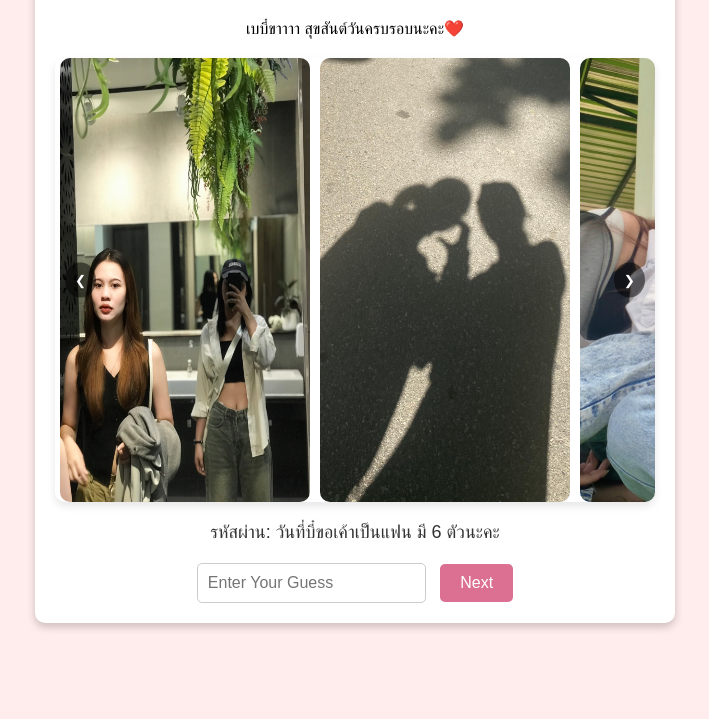
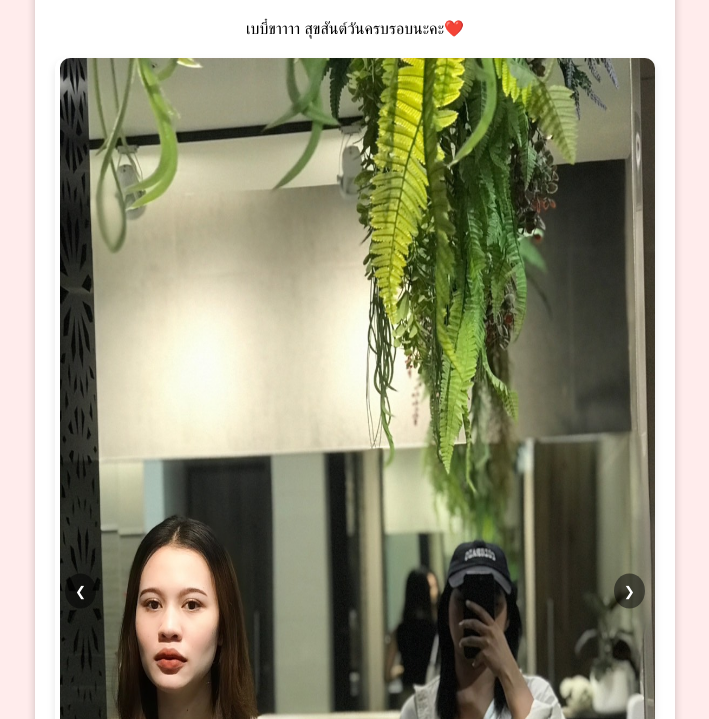
Before and after one commit to nattida24/SurpriseWebsite, a plain HTML site: page index.html in a window 1280 px wide. Shown: the part 81-800 px from the top of the page, without its empty margins (285-994 px from the left). Drawn offline with Linux system fonts and the light colour scheme.

Commit message:
Update index.html

```diff
--- a/index.html
+++ b/index.html
@@ -41,7 +41,7 @@
     }
 
     .carousel-images img {
-      width: 250px;
+      width: 600px;
       margin: 0 5px;
       border-radius: 10px;
     }
```
